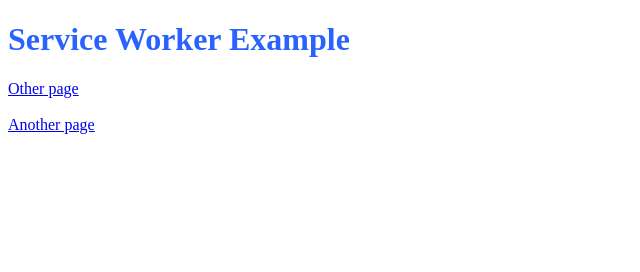
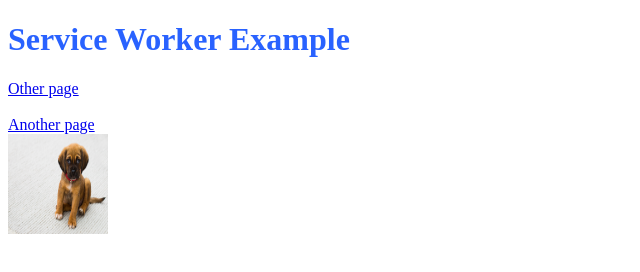
Before and after one commit to joeltonmats/pwa-concepts, a plain HTML site: page index.html in a window 1280 px wide. Shown: the whole page, without its empty margins (0-640 px from the left). Drawn offline with Linux system fonts and the light colour scheme.

Commit message:
refactor: add simple images on fetch

```diff
--- a/index.html
+++ b/index.html
@@ -25,6 +25,8 @@
 
     <a href="below/another.html">Another page</a>
 
+    <div class="img-wrapper"></div>
+
     <script>
         (function () {
             'use strict';
@@ -34,15 +36,23 @@
                 return;
             }
 
-            navigator.serviceWorker.register('service-worker.js', {
-                scope: '/below/'
-            })
+            navigator.serviceWorker.register('service-worker.js')
                 .then(function (registration) {
                     console.log('Registered at scope:', registration.scope);
                 })
                 .catch(function (error) {
                     console.log('Registration failed:', error);
                 });
+
+            setTimeout(() => {
+                var img = new Image();
+                img.src = '/img/dog.jpeg';
+                img.width = 100;
+                img.height = 100;
+
+                var imgWrapper = document.getElementsByClassName('img-wrapper');
+                imgWrapper[0].appendChild(img);
+            }, 3000);
         })();
     </script>
 
```
Also changed, not shown: service-worker.js (+9 -2 lines), img/dog.jpeg (added), img/it-coisa.jpg (added).
